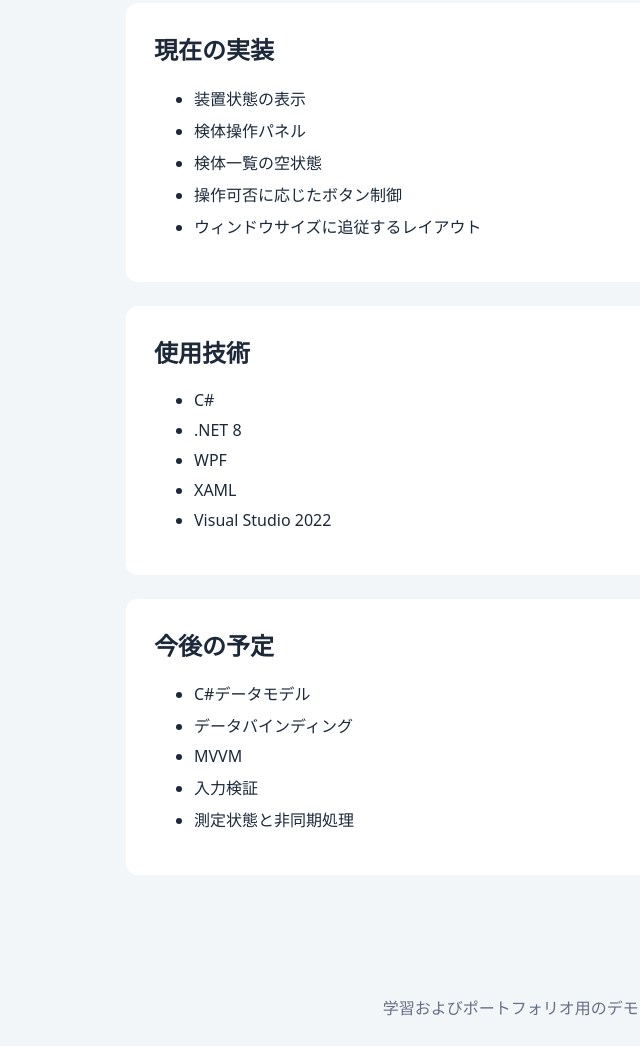
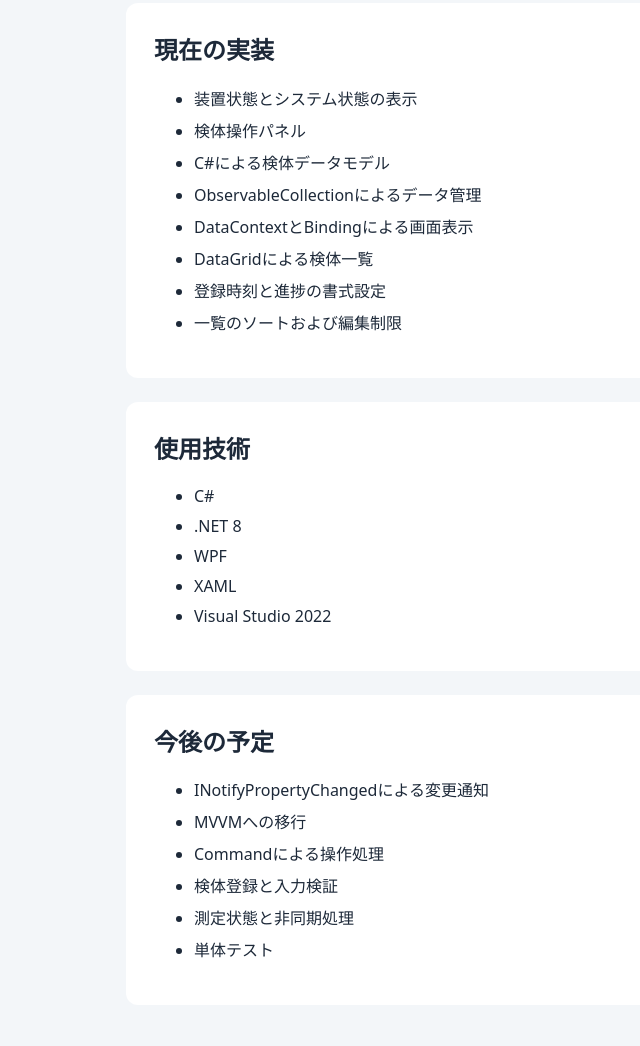
Before and after one commit to Wxy-0104/medical-analyzer-wpf, a plain HTML site: page docs/index.html in a window 1280 px wide. Shown: the part 564-1610 px from the top of the page, without its empty margins (58-698 px from the left). Drawn offline with Linux system fonts and the light colour scheme.

Commit message:
docs: update day2 progress

```diff
--- a/docs/index.html
+++ b/docs/index.html
@@ -121,11 +121,14 @@
         <h2>現在の実装</h2>
 
         <ul>
-          <li>装置状態の表示</li>
+          <li>装置状態とシステム状態の表示</li>
           <li>検体操作パネル</li>
-          <li>検体一覧の空状態</li>
-          <li>操作可否に応じたボタン制御</li>
-          <li>ウィンドウサイズに追従するレイアウト</li>
+          <li>C#による検体データモデル</li>
+          <li>ObservableCollectionによるデータ管理</li>
+          <li>DataContextとBindingによる画面表示</li>
+          <li>DataGridによる検体一覧</li>
+          <li>登録時刻と進捗の書式設定</li>
+          <li>一覧のソートおよび編集制限</li>
         </ul>
       </section>
 
@@ -145,11 +148,12 @@
         <h2>今後の予定</h2>
 
         <ul>
-          <li>C#データモデル</li>
-          <li>データバインディング</li>
-          <li>MVVM</li>
-          <li>入力検証</li>
+          <li>INotifyPropertyChangedによる変更通知</li>
+          <li>MVVMへの移行</li>
+          <li>Commandによる操作処理</li>
+          <li>検体登録と入力検証</li>
           <li>測定状態と非同期処理</li>
+          <li>単体テスト</li>
         </ul>
       </section>
     </main>
```
Also changed, not shown: 1 other file.
